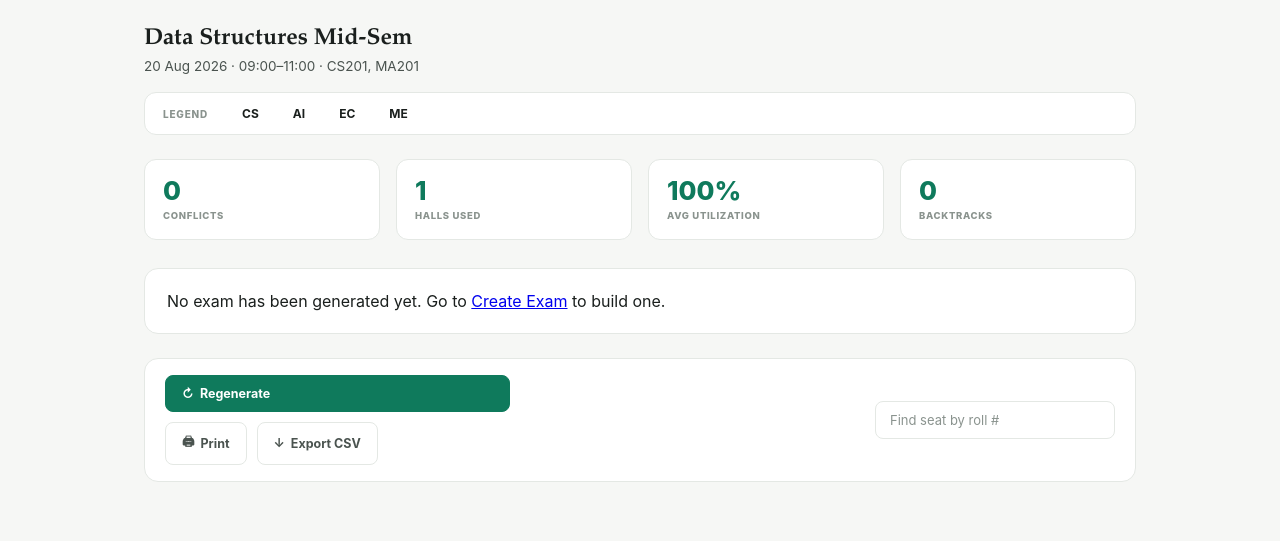
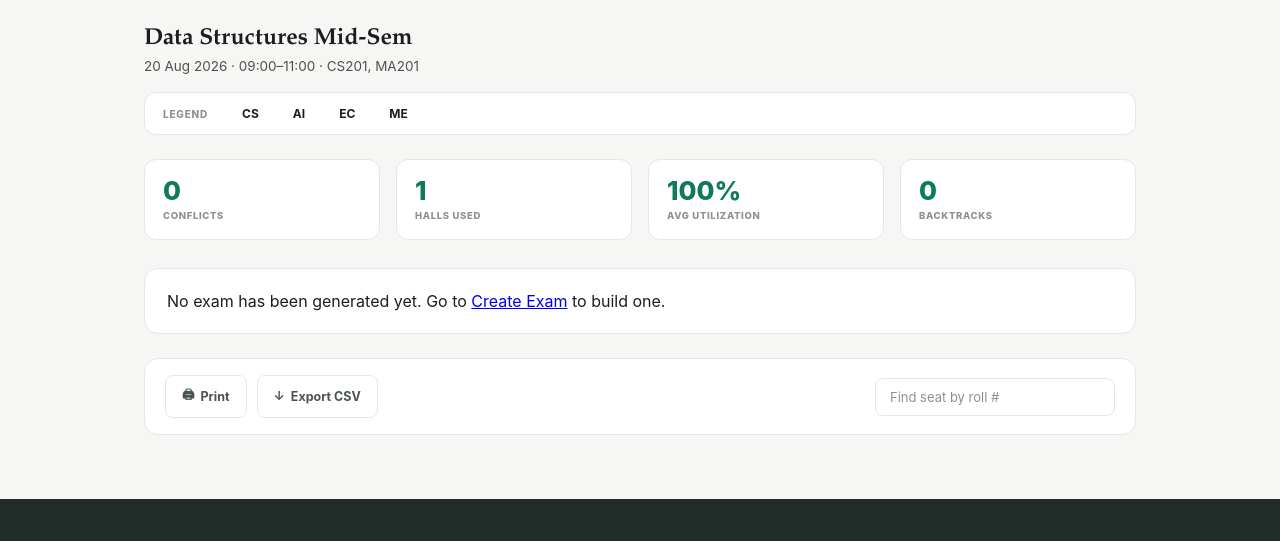
Before and after one commit to I-Manmeet/ExamMatrix, a plain HTML site: page templates/seating.html in a window 1280 px wide. Shown: the part 177-718 px from the top of the page. Drawn offline with Linux system fonts and the light colour scheme; sample sign-in values are in the browser's storage.

Commit message:
fix(seating): remove unused regenerate button

```diff
--- a/templates/seating.html
+++ b/templates/seating.html
@@ -108,9 +108,6 @@
         <!-- CONTROLS & SEARCH -->
         <section class="card controlsCard" aria-label="Seating controls">
             <div class="actionButtons">
-                <button type="button" class="btnPrimary" id="regenerateBtn" onclick="location.reload()">
-                    <span>↻</span> Regenerate
-                </button>
 
                 <button type="button" class="btnSecondary" id="printBtn" onclick="window.print()">
                     <span>🖨</span> Print
```
